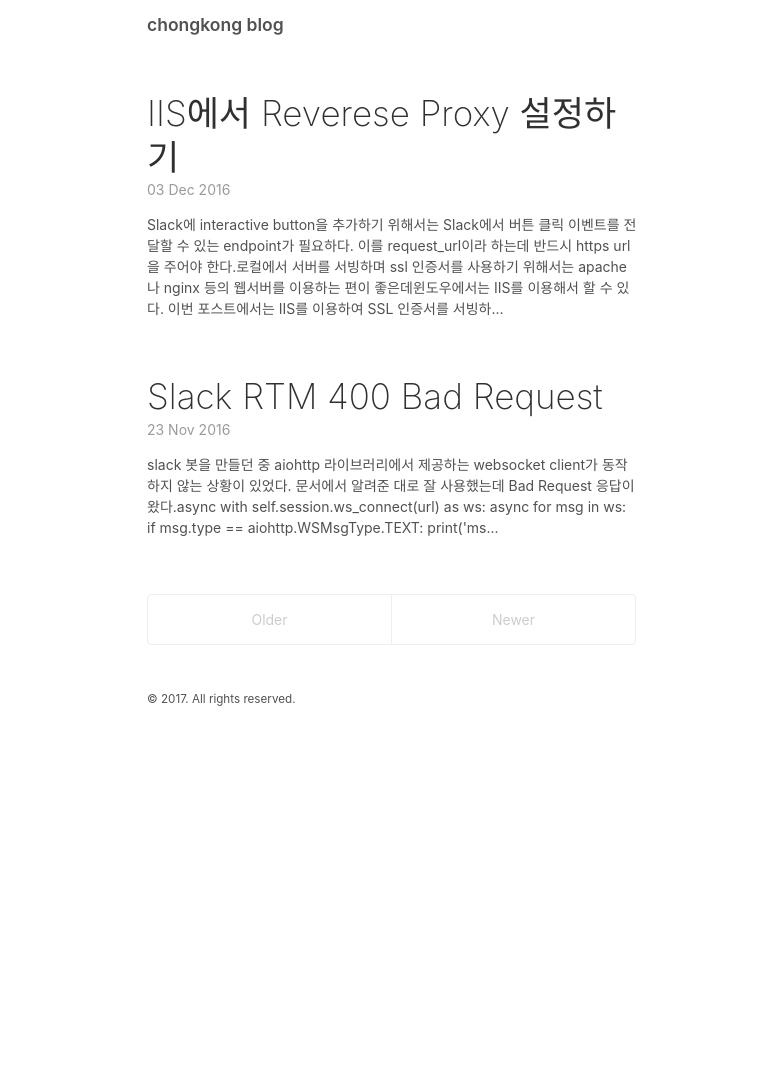
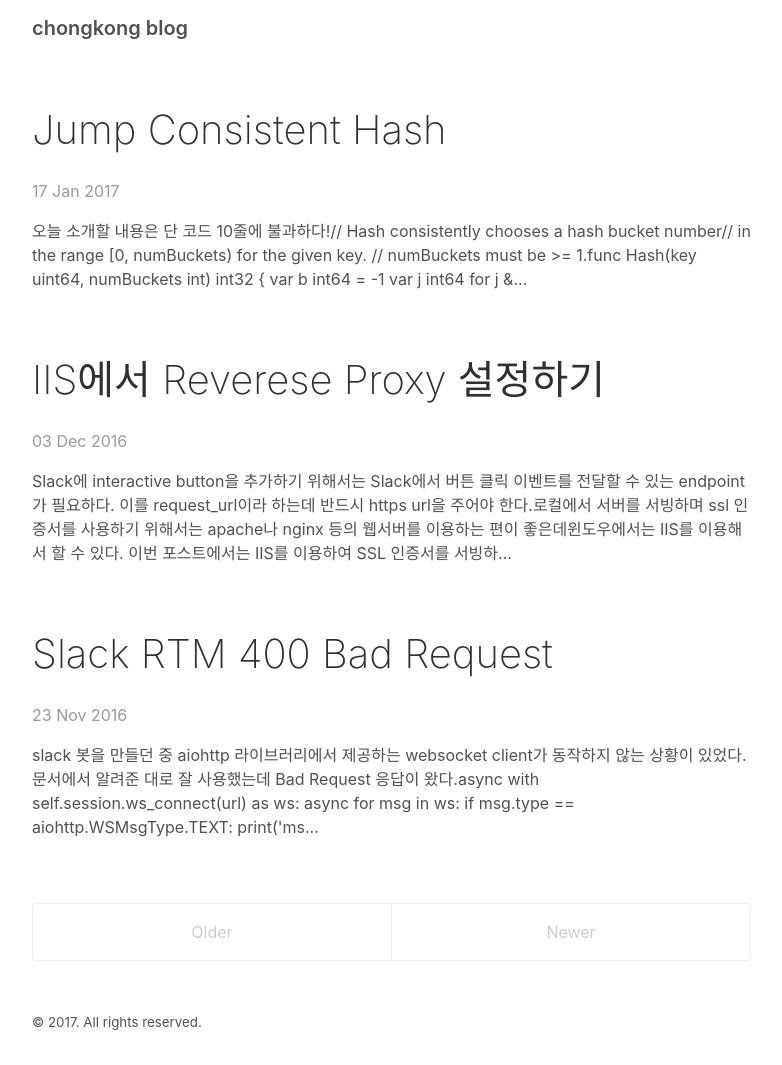
Before and after one commit to chongkong/chongkong.github.io, a Jekyll site: the page built from index.html, in a window 1280 px wide. Shown: the whole page, without its empty margins (248-1030 px from the left). Built offline with Jekyll 4.4.1, drawn with Linux system fonts in a browser that asks for light colours; some web fonts are replaced; the list of posts is cut into pages by our own code; before the commit the page ends 900 px from its top, so only the background shows below that; some of the changed lines change nothing that is shown.

Commit message:
Jump Consistent Hash

````diff
--- /dev/null
+++ b/_posts/2017-01-17-jump-consistent-hash.md
@@ -0,0 +1,295 @@
+---
+layout: post
+title: "Jump Consistent Hash"
+date: 2017-01-17 22:08:00 +0900
+categories: algorithm
+tags: ['consistent hash', 'jump consistent hash']
+use_mathjax: true
+comments: true
+---
+
+오늘 소개할 내용은 단 코드 10줄에 불과하다!
+
+``` go
+// Hash consistently chooses a hash bucket number
+// in the range [0, numBuckets) for the given key.
+// numBuckets must be >= 1.
+func Hash(key uint64, numBuckets int) int32 {
+    var b int64 = -1
+    var j int64
+    for j < int64(numBuckets) {
+        b = j
+        key = key*2862933555777941757 + 1
+        j = int64(float64(b+1) * (float64(int64(1)<<31) / float64((key>>33)+1)))
+    }
+    return int32(b)
+}
+```
+<div style="text-align: right; font-style: italic; margin-bottom: 16px">from <a href="https://github.com/dgryski/go-jump/blob/master/jump.go">go-jump</a></div>
+
+# Consistent Hash
+
+Consistent hash에 대해 들어본 적이 있는가? Consistent hash는 1997년 David Karger 등에 의해 처음 소개된 개념이다. 당시에는 분산 네트워크 환경에서 캐시들을 어떻게 잘 나눠 저장할지에 대해 고민을 하고 있었다고 한다. 처음 생각한 가장 단순한 방법은 캐시할 대상을 해시한 값을 통해 골고루 분산시키는 것이었다. 즉 캐시 서버가 `N`개가 있을 경우 `obj`라는 객체를 `hash(obj) % N`번째 캐시 서버에 저장하는 것이다. 하지만 새로운 캐시 서버가 추가 또는 제거되는 경우 각 객체에 대응되는 캐시 서버는 _거의 모두_ 바뀐다. 실로 재앙이 아닐 수 없다.
+
+당시에 고안된 해법이 바로 consistent hash 함수이다. 논문에선 consistent hash를 balance, monotonicity, spread, load 네 가지 속성을 만족시키는 해시 함수로 정의한다. 다만 당시에 정의된 해시 함수는 클라이언트가 알고 있는 캐시 서버의 종류가 다를 수 있는 경우를 대상으로 했기 때문에 Jump Consistent Hash 등의 다른 consistent hash 알고리즘까지 포함하기 위해서는 조금 정의가 수정될 필요가 있다. Jump Consistent Hash는 네 가지 속성 중 balance와 monotonicity 속성을 만족하는 해시 함수이다. 각 속성의 의미하는 바는 다음과 같다.
+
+- **balance**: 저장할 객체들은 각각의 버킷들에 고르게 분포되어야 한다. (objects are evenly distributed among buckets)
+- **monotonicity**: 버킷의 개수가 증가할 때 객체들은 새로 추가된 버킷으로만 이동한다. 즉 기존 버킷간의 불필요한 이동은 전무하다. (when the number of buckets is increased, objects move only from old buckets to new buckets)
+
+위 내용을 기호를 사용해서 좀더 엄밀히 정의해보자. 총 버킷의 갯수를 $N$, 모든 객체의 집합을 $\mathbb{X}$, consistent hash 함수를 $h$라고 하면 다음과 같이 표현할 수 있다.
+
+$$
+h_{N}: \mathbb{X} \mapsto \mathbb{I}_{[0, N)} \\
+$$
+
+balance 속성은 다음과 같이 표현된다
+
+$$
+P(h_{N}(x) = k) = \frac{1}{N}
+$$
+
+<div style="text-align: right; margin: -8px 0 14px">for $\forall k \in \mathbb{I}_{[0, N)}$</div>
+
+monotonicity 속성은 다음과 같이 쓸 수 있다.
+
+$$
+P(h_{N}(x)=h_{N-1}(x)) = \frac{N-1}{N} \\
+P(h_{N}(x)=N) = \frac{1}{N}
+$$
+
+Jump Consistent Hash는 단순히 위의 수학적 정의를 구현한 함수에 불과하다!
+
+# Jump Consistent Hash 구현하기
+
+그래서 우리가 직접 `Hash()` 함수를 구현해보도록 하자. 그 전에 함수의 시그니처를 정의해야 하는데,
+편의상 버킷의 갯수 $N$을 매개변수화 하지 말고 `Hash()` 함수의 인자 `size`로 포함시키도록 하자.
+또한 임의의 객체를 직접 입력받기는 곤란하므로 호출자가 직접 객체로부터 64비트 정수를 생성하여
+`Hash()` 함수에는 64비트 정수를 `key`로 넘기도록 하자.
+
+즉 함수의 시그니처는 다음과 같다. (요즘 Go를 해보고 있어서 Go lang으로..)
+
+``` go
+func Hash(key int64, size int) int
+```
+
+## Naive Implementation
+
+Consistent hash의 monotonicity 속성에 의해 $n$번째 버킷을 추가할 때 키의 버킷이 $n$으로 바뀔 확률이
+$\frac{1}{n}$임을 이용하면 쉽게 구현할 수 있다.
+매번 같은 확률을 제공하기 위해서 키를 random 함수의 시드로 제공한다.
+
+``` go
+func Hash(key int64, numBucket int) int {
+	rand.Seed(key)
+	bucket := -1
+	for i := 0; i < numBucket; i++ {
+		if rand.Float64() < (1.0 / float64(i+1)) {
+			bucket = i
+		}
+	}
+	return bucket
+}
+```
+
+헐 벌써 구현이 끝난 것 같다. 시간복잡도도 겨우 $O(size)$ 다!
+
+## $O(logN)$ Implementation
+
+시간 복잡도를 줄이기 앞서, 키의 해시 값이 버킷 사이즈가 증가함에 따라서 어떻게 바뀌어야 하는지 생각해보자.
+다음은 위의 naive 구현을 이용하여 20개의 키 key1, key2, ..., key20의 해시값의 변화하는 양상을 직접 계산하여 표로 나타내 본 것이다.
+
+| size | 1 | 2 | 3 | 4 | 5 | 6 | 7 | 8 | 9 | 10 | 11 | 12 | 13 | 14 | 15 | 16 | 17 | 18 | 19 | 20 |
+| -- | -- | -- | -- | -- | -- | -- | -- | -- | -- | -- | -- | -- | -- | -- | -- | -- | -- | -- | -- | -- |
+| key1 | **0** | 0 | **2** | **3** | **4** | 4 | 4 | 4 | 4 | 4 | 4 | 4 | 4 | 4 | 4 | 4 | 4 | 4 | 4 | 4 |
+| key2 | **0** | **1** | **2** | **3** | 3 | 3 | 3 | 3 | 3 | 3 | 3 | 3 | 3 | 3 | 3 | 3 | **16** | 16 | 16 | 16 |
+| key3 | **0** | 0 | 0 | **3** | **4** | 4 | 4 | **7** | 7 | 7 | 7 | 7 | 7 | **13** | 13 | 13 | 13 | 13 | 13 | 13 |
+| key4 | **0** | **1** | 1 | 1 | 1 | 1 | 1 | 1 | **8** | 8 | 8 | 8 | **12** | 12 | 12 | 12 | 12 | 12 | 12 | 12 |
+| key5 | **0** | 0 | 0 | 0 | **4** | 4 | 4 | 4 | 4 | 4 | **10** | 10 | 10 | **13** | 13 | 13 | 13 | 13 | 13 | 13 |
+| key6 | **0** | 0 | 0 | 0 | 0 | 0 | 0 | 0 | **8** | 8 | 8 | 8 | 8 | 8 | 8 | 8 | 8 | 8 | 8 | 8 |
+| key7 | **0** | **1** | 1 | 1 | 1 | 1 | 1 | **7** | 7 | 7 | 7 | 7 | 7 | **13** | 13 | 13 | 13 | 13 | 13 | 13 |
+| key8 | **0** | 0 | 0 | **3** | 3 | 3 | 3 | 3 | 3 | 3 | 3 | **11** | 11 | 11 | 11 | 11 | 11 | 11 | 11 | 11 |
+| key9 | **0** | 0 | 0 | 0 | 0 | 0 | 0 | 0 | 0 | 0 | 0 | 0 | 0 | **13** | 13 | **15** | 15 | 15 | 15 | 15 |
+| key10 | **0** | 0 | 0 | 0 | 0 | 0 | 0 | 0 | 0 | 0 | 0 | 0 | 0 | 0 | 0 | 0 | 0 | 0 | 0 | 0 |
+| key11 | **0** | **1** | 1 | **3** | 3 | 3 | 3 | 3 | 3 | 3 | 3 | 3 | 3 | 3 | 3 | 3 | 3 | 3 | 3 | 3 |
+| key12 | **0** | 0 | **2** | 2 | **4** | **5** | 5 | 5 | 5 | 5 | 5 | 5 | 5 | 5 | 5 | 5 | 5 | 5 | 5 | 5 |
+| key13 | **0** | **1** | 1 | 1 | 1 | 1 | **6** | 6 | 6 | 6 | 6 | 6 | 6 | 6 | 6 | 6 | 6 | **17** | 17 | 17 |
+| key14 | **0** | 0 | 0 | 0 | 0 | 0 | 0 | 0 | 0 | 9 | 9 | 9 | 9 | 9 | 9 | 9 | 9 | 9 | 9 | 9 |
+| key15 | **0** | **1** | **2** | 2 | 2 | 2 | **6** | 6 | 6 | 6 | 6 | 6 | 6 | 6 | 6 | 6 | 6 | 6 | 6 | 6 |
+| key16 | **0** | 0 | 0 | **3** | 3 | 3 | 3 | 3 | 3 | 3 | 3 | 3 | 3 | 3 | 3 | 3 | 3 | 3 | 3 | **19** |
+| key17 | **0** | **1** | 1 | 1 | 1 | **5** | 5 | 5 | **8** | 8 | 8 | 8 | 8 | 8 | 8 | 8 | 8 | 8 | 8 | 8 |
+| key18 | **0** | 0 | 0 | 0 | 0 | 0 | 0 | **7** | 7 | **9** | 9 | 9 | 9 | 9 | 9 | 9 | 9 | 9 | **18** | 18 |
+| key19 | **0** | 0 | **2** | **3** | 3 | 3 | **6** | 6 | **8** | 8 | 8 | **11** | **12** | 12 | **14** | 14 | 14 | 14 | 14 | 14 |
+| key20 | **0** | 0 | **2** | 2 | **4** | 4 | 4 | 4 | 4 | 4 | 4 | 4 | 4 | 4 | 4 | **15** | 15 | 15 | 15 | 15 |
+
+버킷 개수가 증가함에 따라 키의 해시 결과가 달라진 경우 굵은 글씨로 표시했다.
+아이디어는 이러한 해시 값의 변화가 버킷 크기가 커질수록 점점 드물게 일어난다는 점이다.
+버킷이 1개부터 $N$개까지 추가될 때 특정 키의 해시 값이 변경되는 (또는 키가 새로운 버킷에 할당되는) 횟수의 기댓값은
+
+$$
+\frac{1}{2} + \cdots + \frac{1}{N-1} \le log(N-1)
+$$
+
+이다. 즉 다음 변경 지점이 언제일지 상수 시간에 구할 수 있다면 $O(logN)$의 시간복잡도를 만들 수 있다.
+이렇게 다음 변경지점으로 점프하는 알고리즘의 과정 때문에 Jump Consistent Hash라고 불린다.
+
+이제 점프를 계산해보자. 가장 마지막에 점프했을 떄 해시 값이 (즉 점프했을 때 추가되었던 버킷의 번호가) $b$ 라고 할때
+다음 점프의 거리를 확률변수 $J_{b}$라고 하자. 이 때 $J_{b}$에 대한 이산확률분포는 다음과 같다.
+
+$$
+P(J_{b} \ge b+2) = \frac{b+1}{b+2} \\
+P(J_{b} \ge b+3) = P(J_{b} \ge b+2) \cdot \frac{b+2}{b+3} = \frac{b+1}{b+3} \\
+P(J_{b} \ge b+4) = P(J_{b} \ge b+3) \cdot \frac{b+3}{b+4} = \frac{b+1}{b+4} \\
+\vdots \\
+P(J_{b} \ge i) = \frac{b+1}{i} \hspace{1cm} (i \ge b + 1)
+$$
+
+식보다는 그림이 좀 더 보기 편하다. 수직선 위에 점 $1-\frac{b+1}{b+2}$, $1-\frac{b+1}{b+3}$, ... 을 찍어보면 각 점에서부터 1까지의 길이가
+$P(J_{b} \ge b+2)$, $P(J_{b} \ge b+3)$, ... 에 대응되게 된다.
+
+![](assets/posts/jump-consistent-hash/range-prob.png)
+
+실제로 우리가 프로그램에서 사용하는 확률변수 `rand.Float64()`는 0 에서 1 사이의 uniform distribution인데,
+랜덤 값이 어디에 속하느냐에 따라서 다음과 같이 $J_{b}$를 매겨주면 $J_{b}$는 우리 위에서 정의한 이산확률분포를 따르는 확률변수가 된다!
+
+![](assets/posts/jump-consistent-hash/jump-prob.png)
+
+실제 식을 구하기 위해 `rand.Float64()`의 확률변수를 $X$라고 정의하고
+$P(J_{b} \ge i) = \frac{b+1}{i}$의 확률이 나오도록 식을 변형해보자.
+
+$$
+P(X \le r) = r \hspace{1cm} (r \in [0, 1]) \\
+P(X \le \frac{b+1}{i}) = \frac{b+1}{i} \\
+P(\frac{b+1}{X} \ge i) = \frac{b+1}{i} \\
+
+\therefore J_{b} = \lfloor \frac{b+1}{X} \rfloor
+$$
+
+즉 `j = int(float64(b+1) / rand.Float64())` 인 셈이다! 이를 코드로 옮겨보면 다음과 같다.
+
+``` go
+func Hash2(key int64, size int) int {
+	rand.Seed(key)
+	bucket := -1
+	jumped := 0
+	for jumped < size {
+		bucket = jumped
+		jumped = int(float64(bucket+1) / rand.Float64())
+	}
+	return bucket
+}
+```
+
+이 코드를 pseudo random 값을 직접 생성하는 코드로 변경하면 맨 처음에 소개했던 코드를 만들 수 있다!
+
+# 분산 환경에서의 Jump Consistent Hash
+
+Jump Consistent Hash가 어떻게 분산 환경에서 사용되는지 알아보기 위해 간단한 분산 key-value 저장소를
+만드는 경우를 생각해 보자. 간단한 설명을 위해서 key는 64비트 정수이고 replication은 없다고 가정하겠다.
+저장소는 총 $N$개의 버킷으로 구성된다.
+
+저장소의 구현은 간단하다.
+
+- 저장소에서 Jump Consistent Hash를 사용해서 특정 키가 어느 버킷에 저장되어 있는지 `Hash(key, N)`으로 구할 수 있다.
+- 새로운 버킷이 저장소 클러스터에 추가된다면 객체가 저장되어야 하는 버킷은 `Hash(key, N+1)`로 바뀐다.
+  다행히도 consistent hash의 monotonicity 속성에 의해 해시값이 바뀌는 객체의 개수는 최소화된다.
+- 버킷이 저장소 클러스터에서 제외된다면 객체가 저장되어야 하는 버킷은 `Hash(key, N-1)`로 바뀐다.
+
+생각이 많았던 독자분들은 아마 세번째 사항이 마음에 걸렸을 것이다. `Hash(key, N)`이 버킷의 인덱스를 나타낸다면
+마지막 인덱스의 버킷이 제거될 때는 `Hash(key, N-1)`을 통해 객체의 재배치를 최소화할 수 있지만 마지막 인덱스가 아닌 다른
+인덱스의 버킷이 제거될 때에는 `Hash(key, N-1)`을 통해 재배치된 객체들은 버킷이 한 칸씩 밀려 왕창 이동을 해야 되기 때문이다.
+
+## 아니 삭제를 할 수 없나요??
+
+여러 방법을 고민해 봤는데 제거된 버킷에 있던 객체만 재배치되는 방법은 아무래도 떠오르지 않았다.
+이는 근본적으로 Jump Consistent Hash는 어떤 버킷이 없어졌는지를 파악할 수 없고 단지 버킷의 개수만을 인자로 받기 때문이다.
+다만 임시방편으로 제외된 버킷의 인덱스에 기존의 $N$번째 버킷을 대응시키는 방법을 쓸 수 있다.
+
+간단한 예를 들어 네 개의 버킷 Alice, Bob, Charlie, David이 있었다고 하자.
+각 버킷은 0, 1, 2, 3의 인덱스를 가지고 있었다.
+
+| Bucket | Index |
+| -- | -- |
+| Alice | 0 |
+| Bob | 1 |
+| Charlie | 2 |
+| David | 3 |
+
+각 버킷에는 4개의 객체 apple, banana, cherry, durian 이 있었고 각 객체의 해시 결과는 다음과 같았다.
+운이 좋게도, apple 객체는 Alice 버킷에, banana 객체는 Bob 버킷에, cherry 객체는 Charlie 버킷에, durian 객체는
+David 버킷에 골고루 분포되어 저장되었다.
+
+| size | 1 | 2 | 3 | 4 |
+| -- | -- | -- | -- | -- |
+| apple | 0 | 0 | 0 | 0 (Alice) |
+| banana | 0 | 1 | 1 | 1 (Bob) |
+| cherry | 0 | 1 | 2 | 2 (Charlie) |
+| durian | 0 | 1 | 2 | 3 (David) |
+
+시간이 흘러 David 버킷이 제거된다면, 버킷과 인덱스는 다음과 같이 된다.
+
+| Bucket | Index |
+| -- | -- |
+| Alice | 0 |
+| Bob | 1 |
+| Charlie | 2 |
+
+이 때 각 객체는 size가 3이었을 때의 해시를 이용하면 durian 객체가 David 버킷에서 Charlie 버킷으로 이동하게 된다.
+이 때 David 버킷에 있던 객체만 재배치됨이 반드시 보장된다.
+
+| size | 1 | 2 | 3 |
+| -- | -- | -- | -- |
+| apple | 0 | 0 | 0 (Alice) |
+| banana | 0 | 1 | 1 (Bob) |
+| cherry | 0 | 1 | 2 (Charlie) |
+| durian | 0 | 1 | 2 (Charlie) |
+
+하지만 만약 Alice 버킷이 제거되게 된다면 버킷 인덱스가 꼬이게 된다.
+
+| Bucket | Index |
+| -- | -- |
+| Bob | 1 |
+| Charlie | 2 |
+| David | 3 |
+
+버킷 인덱스를 정상화시키기 위해 가장 마지막 버킷인 David의 인덱스를 0으로 바꾸면 다음과 같아진다.
+
+| Bucket | Index |
+| -- | -- |
+| David | 0 |
+| Bob | 1 |
+| Charlie | 2 |
+
+이 상태에서 size가 3일때의 해시를 이용하면 apple 객체가 David 버킷으로, durian 객체가 Charlie 버킷으로 이동하게 된다.
+변경사항은 monotonic하지 않아서 David 버킷은 제거되지 않았음에도 durian 객체는 Charlie 버킷으로 이동해야 한다!
+정확히는 마지막 버킷인 David에서는 변경사항이 반드시 발생한다.
+
+| size | 1 | 2 | 3 |
+| -- | -- | -- | -- |
+| apple | 0 | 0 | 0 (David) |
+| banana | 0 | 1 | 1 (Bob) |
+| cherry | 0 | 1 | 2 (Charlie) |
+| durian | 0 | 1 | 2 (Charlie) |
+
+그래도 재배치되는 객체는 최대 두 개의 버킷으로 좁힐 수 있다. 만약 버킷의 lifecycle을 완전히 컨트롤 할 수 있는 상태라면
+(버킷이 자연사하지 않는다면) 가장 마지막에 추가된 버킷을 가장 먼저 제거하도록 하면 이러한 상황을 피할 수 있다.
+
+# 마치며
+
+마지막에 탈이 나긴 했지만, Jump Consistent Hash는 여전히 훌륭한 consistent hash 알고리즘이다.
+무엇보다 코드가 너무 짧기에 진입장벽이 매우 낮다. (나도 consistent hash에 대한 지식이 전무한 상태였는데 우연히 Jump Consistent hash의
+구현 코드를 보고 John Lamping의 논문을 읽어보게 되었다.)
+
+Practical한 측면으로는 계산속도가 매우 빠르며 메모리 소비는 $O(1)$에 불과하다. 또한 확률변수를 인위적으로 구현했기 때문에 고르게 분산되는
+정도는 거의 완벽하다! 각 버킷에 저장되는 객체의 갯수에 대한 표준편차는 고작 0.00000000764이다.
+
+이 외에도 Multi-probe consistent hashing이나 Maglev hashing 등의 다른 consistent hashing 방법이 있다고 한다.
+(Jump Consistent Hash까지 포함하여 셋 다 구글에서 개발한 알고리즘이라고 한다.) 나는 이 글을 쓰느라 너무 지쳐서
+읽을 힘이 없어 읽지 못했지만 관심있는 분은 찾아서 읽어보시길 바란다!
+
+------
+
+### Reference
+
+- [A Fast, Minimal Memory, Consistent Hash Algorithm](https://arxiv.org/ftp/arxiv/papers/1406/1406.2294.pdf)
+- [Consistent Hashing and Random Trees: Distributed Caching Protocols for Relieving Hot Spots on the World Wide Web](https://www.akamai.com/es/es/multimedia/documents/technical-publication/consistent-hashing-and-random-trees-distributed-caching-protocols-for-relieving-hot-spots-on-the-world-wide-web-technical-publication.pdf)
+- [go-jump](https://github.com/dgryski/go-jump) library
--- a/_sass/_layout.scss
+++ b/_sass/_layout.scss
@@ -3,7 +3,7 @@
 // Styles for managing the structural hierarchy of the site.
 
 .container {
-  max-width: 38rem;
+  max-width: 48rem;
   padding-left:  1.5rem;
   padding-right: 1.5rem;
   margin-left:  auto;
--- a/_sass/_type.scss
+++ b/_sass/_type.scss
@@ -11,27 +11,27 @@
 }
 
 h1 {
+  margin: 2rem 0;
   font-size: 2rem;
 }
 
 h2 {
-  margin-top: 1rem;
+  margin: 1.5rem 0;
   font-size: 1.5rem;
 }
 
 h3 {
-  margin-top: 1.5rem;
+  margin-top: 1.25rem;
   font-size: 1.25rem;
 }
 
 h4, h5, h6 {
-  margin-top: 1rem;
+  margin: 1rem 0;
   font-size: 1rem;
 }
 
 p {
-  margin-top: 0;
-  margin-bottom: 1rem;
+  margin: 1.5rem 0;
 }
 
 strong {
@@ -39,8 +39,7 @@
 }
 
 ul, ol, dl {
-  margin-top: 0;
-  margin-bottom: 1rem;
+  margin: 1rem 0;
 }
 
 dt {
--- a/_sass/_variables.scss
+++ b/_sass/_variables.scss
@@ -13,8 +13,8 @@
 // $blue: #6a9fb5;
 $brown: #8f5536;
 
-$root-font-family: "Spoqa Han Sans", -apple-system, BlinkMacSystemFont, sans-serif;
-$root-font-size: 14px;
+$root-font-family: -apple-system, BlinkMacSystemFont, sans-serif;
+$root-font-size: 16px;
 $root-line-height: 1.5;
 
 $body-color: #515151;
@@ -26,7 +26,7 @@
 $large-breakpoint: 38em;
 $large-font-size: 18px;
 
-$code-font-family: Monaco, monospace;
+$code-font-family: "Source Code Pro", Monaco, monospace;
 $code-color: #bf616a;
 
-$title-font-family: "NanumSquare", "Spoqa Han Sans", -apple-system, BlinkMacSystemFont, sans-serif;
+$title-font-family: -apple-system, BlinkMacSystemFont, sans-serif;
````
Also changed, not shown: assets/posts/jump-consistent-hash/jump-prob.png (added), assets/posts/jump-consistent-hash/range-prob.png (added).
